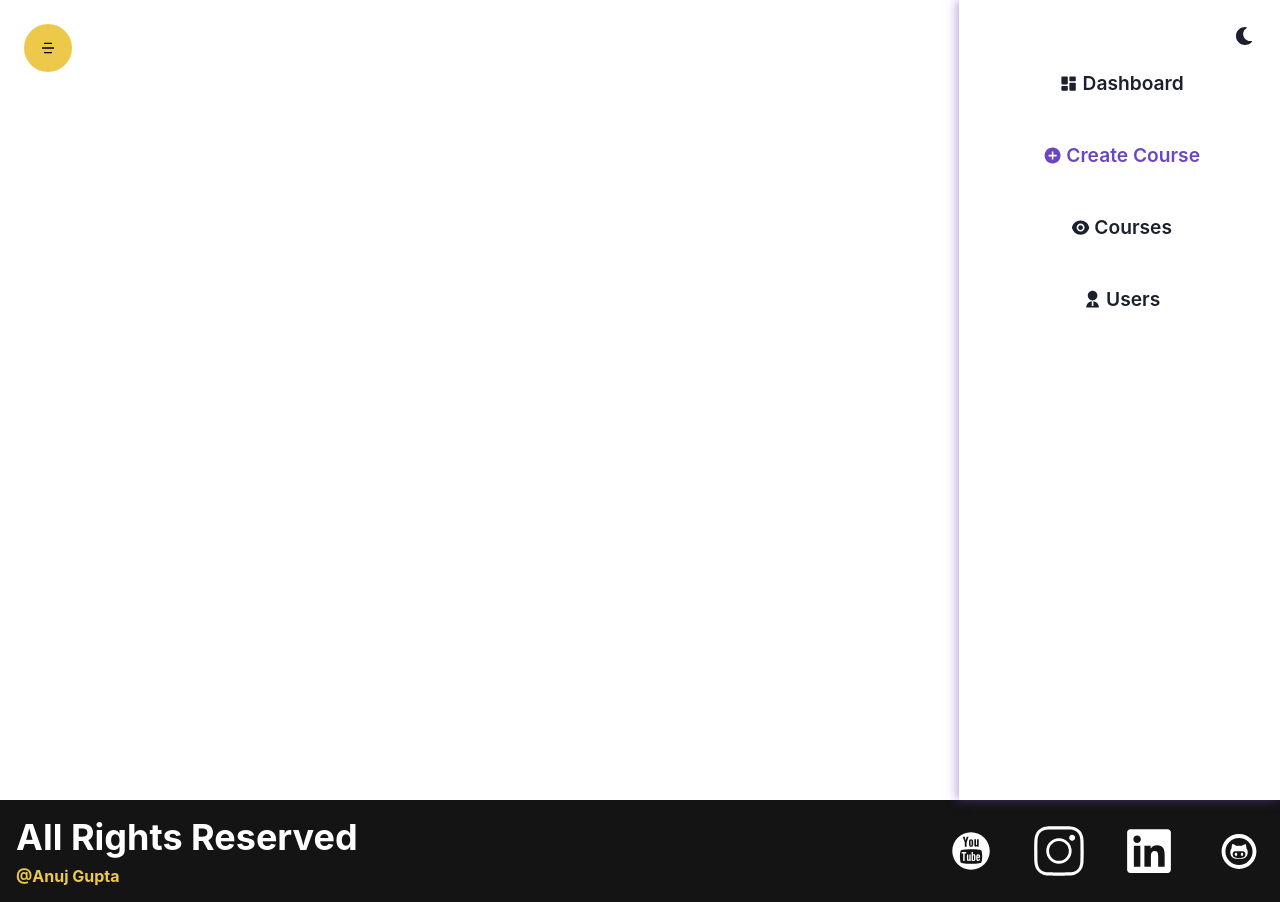
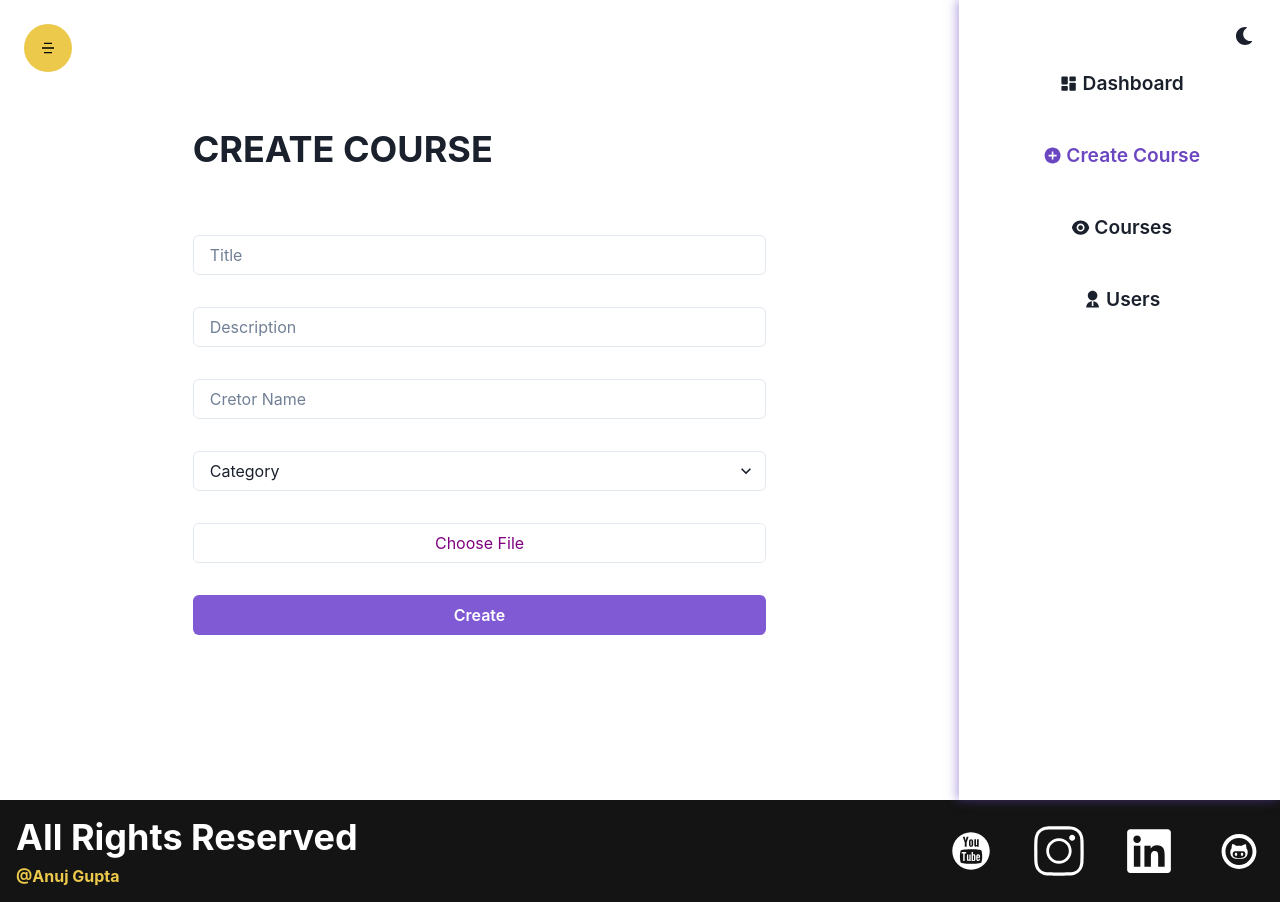
Before and after one commit to a-nuj1/student_compass, a React (Vite) app in the folder Front_End/: page /admin/createcourse in a window 1280 px wide. Built offline with nearby package versions, Linux system fonts and the light colour scheme.

Commit message:
done user page

```diff
--- a/Front_End/src/components/Admin/CreateCourse/CreateCourse.jsx
+++ b/Front_End/src/components/Admin/CreateCourse/CreateCourse.jsx
@@ -1,19 +1,108 @@
-import { Box, Grid } from '@chakra-ui/react'
-import React from 'react'
+import { Box, Button, Container, Grid, Heading, Image, Input, Select, VStack } from '@chakra-ui/react'
+import React, { useState } from 'react'
 import cursor from "../../../assets/images/cursor.png"
 import Sidebar from '../Sidebar'
+import { fileUploadCSS } from '../../Auth/Signup'
+
+const categories = [
+  "Web Development","App Development", "Python","C/c++","Java", "Artificial Intelligence", "Data Structures & Algorithm ", "Data Science", "Machine Learning","Game Development",
+];
+
+
 
 function CreateCourse() {
+  const [title, setTitle] = useState('');
+  const [description, setDescription] = useState('');
+  const [createdBy, setCreatedBy] = useState('');
+  const [category, setCategory] = useState('');
+  const [image, setImage] = useState('');
+  const [imagePrev, setImagePrev] = useState('');
+
+
+  const changeFileHandler = (e)=>{
+    const file = e.target.files[0];
+    const reader = new FileReader();
+    reader.readAsDataURL(file);
+    reader.onloadend = ()=>{
+        setImagePrev(reader.result);
+        setImage(file);
+    };
+  };
+
   return (
     <Grid
-     minH={'100vh'}
-     templateColumns={['1fr', '5fr 1fr']}
-     css = {{
+      minH={'100vh'}
+      templateColumns={['1fr', '5fr 1fr']}
+      css={{
         cursor: `url(${cursor}), default`
-     }}
+      }}
     >
-        <Box ></Box>
-        <Sidebar/>
+
+      <Container py={'16'}>
+        <form>
+          <Heading children="Create Course"
+            my={'16'}
+            textTransform={'uppercase'}
+            textAlign={['center', 'left']}
+          />
+
+          <VStack m={'auto'} spacing={'8'} >
+            <Input
+                value={title}
+                onChange={e =>setTitle(e.target.value)}
+                placeholder='Title'
+                type='text'
+                focusBorderColor='purple.400'
+              />
+            <Input
+                value={description}
+                onChange={e =>setDescription(e.target.value)}
+                placeholder='Description'
+                type='text'
+                focusBorderColor='purple.400'
+              />
+            <Input
+                value={createdBy}
+                onChange={e =>setCreatedBy(e.target.value)}
+                placeholder='Cretor Name'
+                type='text'
+                focusBorderColor='purple.400'
+              />
+
+            <Select focusBorderColor='purple.400'
+              value={category}
+              onChange={e =>setCategory(e.target.value)}
+            >
+              <option value={''}>Category</option>
+              {categories.map(item=>(
+                <option key={item} value={item}>{item}</option>
+              ))}
+            </Select>
+
+            <Input
+                accept='image/*'
+                required
+                type={'file'}
+                focusBorderColor='purple.400'
+                css = {{
+                  "&::file-selector-button":{
+                    ...fileUploadCSS, color:"purple",
+                  }
+                }}
+                onChange={changeFileHandler}
+            />
+
+            {imagePrev && (
+              <Image src={imagePrev} boxSize = '64' objectFit={'contain'}/>
+            )}
+
+            <Button w={'full'} colorScheme='purple' type='submit'>Create</Button>
+          </VStack>
+
+        </form>
+      </Container>
+
+      <Sidebar />
 
     </Grid>
   )
--- a/Front_End/src/components/Admin/Users/Users.jsx
+++ b/Front_End/src/components/Admin/Users/Users.jsx
@@ -1,9 +1,27 @@
-import { Box, Grid } from '@chakra-ui/react'
+import { Box, Button, Grid, HStack, Heading, Table, TableCaption, TableContainer, Tbody, Td, Th, Thead, Tr } from '@chakra-ui/react'
 import React from 'react'
 import cursor from "../../../assets/images/cursor.png"
 import Sidebar from '../Sidebar'
+import { RiDeleteBin2Line } from 'react-icons/ri'
 
 function Users() {
+  const users = [{
+      _id:"xysxa",
+      name: "Anuj",
+      email:'anuj@gamil.com',
+      role: 'admin',
+      subscription:{
+        status:'active'
+      },
+  }];
+
+  const updateHandler = (userId)=>{
+    console.log(userId);
+  }
+  const deleteHandler = (userId)=>{
+    console.log(userId)
+  }
+
   return (
     <Grid
      minH={'100vh'}
@@ -12,7 +30,37 @@
         cursor: `url(${cursor}), default`
      }}
     >
-        <Box ></Box>
+        <Box p={['0', '16']} overflowX={'auto'}>
+          <Heading
+            textTransform={'uppercase'}
+            children = "All Users"
+            my={'16'}
+            textAlign={['center','left']}
+            />
+
+            <TableContainer w={['100vw', 'full']} >
+              <Table variant={'simple'} size={'lg'}>
+                <TableCaption >All available users in the databases</TableCaption>
+                <Thead>
+                  <Tr>
+                     <Th>Id</Th>
+                     <Th>Name</Th>
+                     <Th>Email</Th>
+                     <Th>Role</Th>
+                     <Th>Subscription</Th>
+                     <Th isNumeric>Action</Th>
+                  </Tr>
+                </Thead>
+                <Tbody>
+                  {
+                    users.map(item =>(
+                      <Row updateHandler={updateHandler} deleteHandler={deleteHandler} key={item._id} item={item} />
+                    ))
+                  }
+                </Tbody>
+              </Table>
+            </TableContainer>
+        </Box>
         <Sidebar/>
 
     </Grid>
@@ -20,3 +68,26 @@
 }
 
 export default Users
+
+function Row({item, updateHandler, deleteHandler}){
+  return (
+    <Tr>
+      <Td>#{item._id}</Td>
+      <Td>{item.name}</Td>
+      <Td>{item.email}</Td>
+      <Td>{item.role}</Td>
+      <Td>{item.subscription.status === 'active'?"Active": "Not Active"}
+
+      </Td>
+      <Td isNumeric>
+        <HStack justifyContent={'flex-end'}>
+            <Button onClick={()=>updateHandler(item._id)} variant={'outline'} color={'purple.500'}>Change Role</Button>
+            <Button onClick={()=>deleteHandler(item._id)} color={'red'} >
+              <RiDeleteBin2Line/>
+            </Button>
+        </HStack>
+      </Td>
+
+    </Tr>
+  )
+}
--- a/Front_End/src/components/Auth/Login.jsx
+++ b/Front_End/src/components/Auth/Login.jsx
@@ -35,7 +35,7 @@
                         placeholder='Enter Your Password'
                         type='password'
                         focusBorderColor='yellow.500'
-                    />
+                    />s
                 </Box>
 
                 <Box>
--- a/Front_End/src/components/Courses/Courses.jsx
+++ b/Front_End/src/components/Courses/Courses.jsx
@@ -74,7 +74,7 @@
   const [category, setCategory] = useState('');
 
   const categories = [
-    "Web Development", "Artificial Intelligence", "Data Structures & Algorithm ", "Data Science", "Machine Learning",
+    "Web Development", "Artificial Intelligence", "Data Structures & Algorithm ", "Data Science", "Machine Learning","Game Development",
   ];
   return (
       <Container minH={'95vh'} maxW={'container.lg'} padding={'8'}>
```
